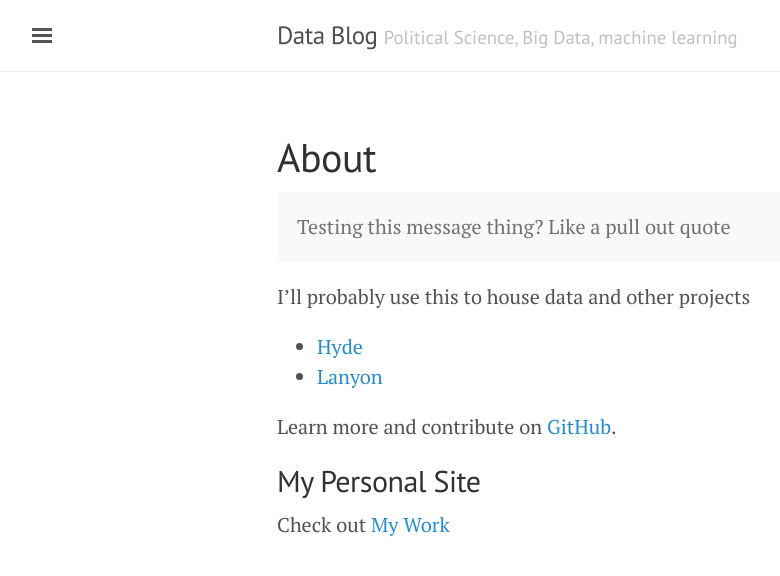
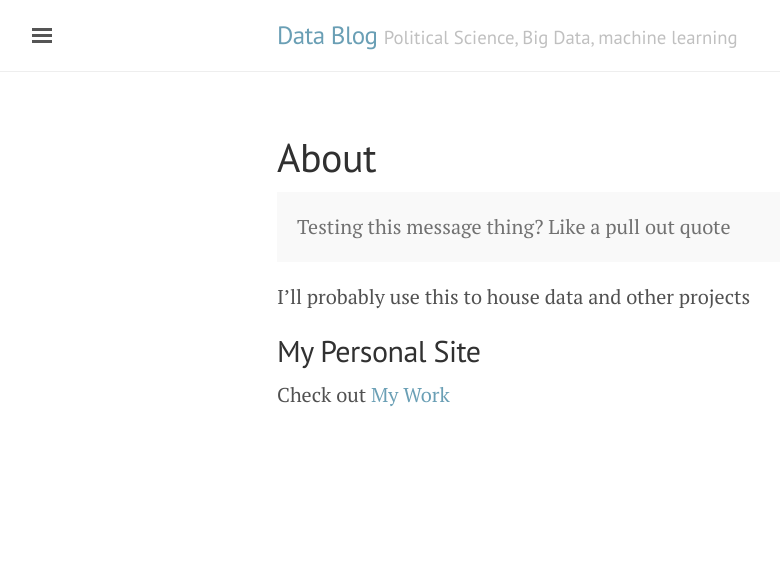
Before and after one commit to sonoshah/test, a Jekyll site: the page built from about.md, in a window 1280 px wide. Shown: the top 576 px of the page, without its empty margins (3-783 px from the left). Built offline with Jekyll 4.4.1, drawn with Linux system fonts in a browser that asks for light colours.

Commit message:
further edits

```diff
--- a/_layouts/default.html
+++ b/_layouts/default.html
@@ -3,7 +3,7 @@
 
   {% include head.html %}
 
-  <body class=".theme-base-0c">
+  <body     class= "theme-base-0d">
 
     {% include sidebar.html %}
 
--- a/about.md
+++ b/about.md
@@ -9,11 +9,6 @@ title: About
 
 I'll probably use this to house data and other projects
 
-* [Hyde](http://hyde.getpoole.com)
-* [Lanyon](http://lanyon.getpoole.com)
-
-Learn more and contribute on [GitHub](https://github.com/poole).
-
 ## My Personal Site
 
 Check out [My Work](www.sonoshah.com)
```
